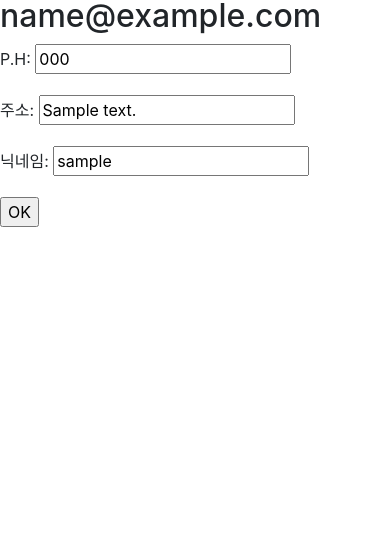
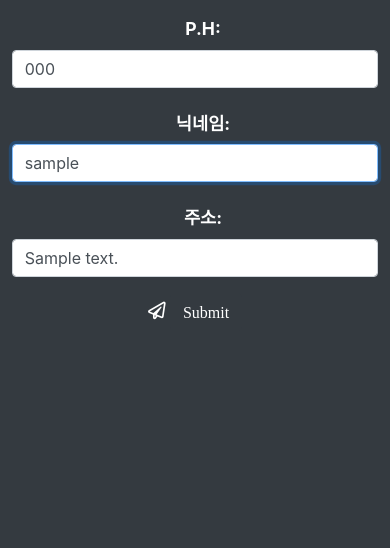
Before and after one commit to JungwonL/CalendaDiary, a Django app: page /mypage/update in a window 390 px wide. Shown: the part 296-844 px from the top of the page. Run offline with Django 3.2, Linux system fonts and the light colour scheme; a user stored in the database is signed in; tables that the repository leaves empty hold one stand-in row (values such as "Sample post"); some libraries are stand-ins or nearby versions.

Commit message:
중간저장

```diff
--- a/mypage/templates/mypage_form.html
+++ b/mypage/templates/mypage_form.html
@@ -1,17 +1,44 @@
 {% extends "base.html" %}
+{% block extra-style %}
+{% include "schedule_style.html" %}
+{% endblock %}
 {% load widget_tweaks %}
-{% block title %}login.html{% endblock %}
+{% block title %}schedule_form.html{% endblock %}
 {% block content %}
-
-<img src="{% url 'avata' user.id%}" class="avata">
-<h1>수정을 해볼까아</h1>
-<h1>유저 ID임:{{user.username}}</h1>
-<h2>유저 이름 : {{user.first_name}}</h2>
-<h2>유저 성 : {{user.last_name}}</h2>
-<h2>유저 이메일 : {{user.email}}</h2>
-<form action="" method="post" enctype="multipart/form-data">
-    {% csrf_token %}
-    {{form.as_p}}
-    <input type='submit' value="OK">
-</form>
+<div class="scheduleDetail">
+    <h3>Profile Update...{{user.first_name}}</h3>
+    <img src="{% url 'avata' user.id%}" class="avata-lg">
+    {% if form.errors %}
+    <div class="alert alert-danger">
+        <div class="font-weight-bold">
+            Wrong! Please correct the error(s) below.
+        </div>
+        {{ form.errors }}
+    </div>
+    {% endif %}
+    <form action="." method="post" enctype="multipart/form-data">{% csrf_token %}
+        <div class="form-group row offset-sm-3">
+            {{ form.phoneNumber|add_label_class:"col-form-label col-sm-2 ml-3 font-weight-bold" }}
+            <div class="col-sm-5">
+                {{ form.phoneNumber|add_class:"form-control" }}
+            </div>
+        </div>
+        <div class="form-group row offset-sm-3">
+            {{ form.nickname|add_label_class:"col-form-label col-sm-2 ml-3 font-weight-bold" }}
+            <div class="col-sm-5">
+                {{ form.nickname|add_class:"form-control"|attr:"autofocus" }}
+            </div>
+        </div>
+        <div class="form-group row offset-sm-3">
+            {{ form.address|add_label_class:"col-form-label col-sm-2 ml-3 font-weight-bold" }}
+            <div class="col-sm-5">
+                {{ form.address|add_class:"form-control" }}
+            </div>
+        </div>
+        <div class="form-group submitButton">
+            <i class="far fa-paper-plane">
+            <input type="submit" value="Submit" class="btn btn-dark"/></i>
+        </div>
+    </form>
+</div>
 {% endblock %}
--- a/mypage/templates/mypage_index.html
+++ b/mypage/templates/mypage_index.html
@@ -7,7 +7,6 @@
 <h2>유저 이메일 : {{object.phoneNumber}}</h2>
 <h2>유저 닉네임 : {{object.nickname}}</h2>
 <h2>유저 주소 : {{object.address}}</h2>
-<h1><a href="{% url 'mypage_add'%}">유저 정보 추가하기</a></h1>
 <h1><a href="{% url 'mypage_update'%}">유저 정보 변경하기</a></h1>
 </body>
 {% endblock %}
--- a/mypage/urls.py
+++ b/mypage/urls.py
@@ -6,7 +6,6 @@ urlpatterns = [
 	path('avata/<int:pk>/add/', AvataView.as_view(), name='avata_add'),
 	path('avata/<int:id>', avata_view, name='avata'),
 	path('profile/<str:username>', mypage_view.as_view(), name='mypage_index'),
-	path('add',MyPageCV.as_view(), name='mypage_add'),
 	path('update', MyPageUV.as_view(), name='mypage_update'),
 	path('formed', MypageFormed.as_view(), name='mypage_done')
 ]
--- a/mypage/views.py
+++ b/mypage/views.py
@@ -28,26 +28,12 @@ class mypage_view(LoginRequiredMixin, DetailView):
 class MypageFormed(LoginRequiredMixin,TemplateView):
 	template_name = 'mypage_done.html'
 
-class MyPageCV(CreateView):
-	template_name = 'mypage_form.html'
-	model = UserInfo
-	fields = ['phoneNumber', 'address', 'nickname']
-	success_url = reverse_lazy('mypage_done')  # 데이터 입력이 원활히 전송이 됐을 경우 mypage_index로 회귀
-
-	def form_valid(self, form):  # 유효성 검사
-		form.instance.owner = self.request.user  # user는 field데이터에서 구성되어있지 않으므로 사용자 권한 전달
-		try: #기존 데이터가 있으면 삭제
-			userinfo = UserInfo.objects.get(owner_id=self.request.user.id)
-			userinfo.delete()
-		except:
-			pass
-		return super().form_valid(form)  # 데이터 베이스로 넘기는 과정
 
 class MyPageUV(LoginRequiredMixin,UpdateView):
 	template_name = 'mypage_form.html'
 	model = UserInfo
 	fields = ['phoneNumber', 'address', 'nickname']
-	success_url = reverse_lazy('mypage_done')  # 데이터 입력이 원활히 전송이 됐을 경우 mypage_index로 회귀
+	success_url = reverse_lazy('home.html')  # 데이터 입력이 원활히 전송이 됐을 경우 mypage_index로 회귀
 
 	def get_object(self, queryset=None):
 		return UserInfo.objects.get(owner=self.request.user)
--- a/static/css/style.css
+++ b/static/css/style.css
@@ -10,4 +10,4 @@
 }
 .avata-sm {border-radius: 50%;width: 25px;height: 25px; }
 .avata {border-radius: 50%; width: 50px; height: 50px; }
-.avata-lg { border-radius: 50%; width: 75px; height: 75px; }
+.avata-lg { border-radius: 0%; width: 250px; height: 250px; margin:0 0 10px 0; }
```
